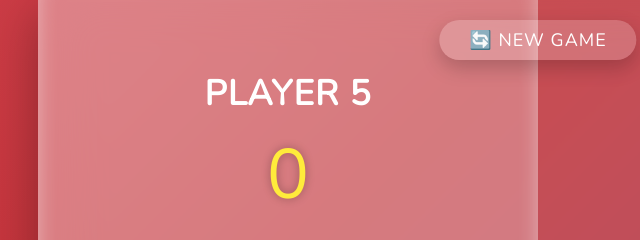
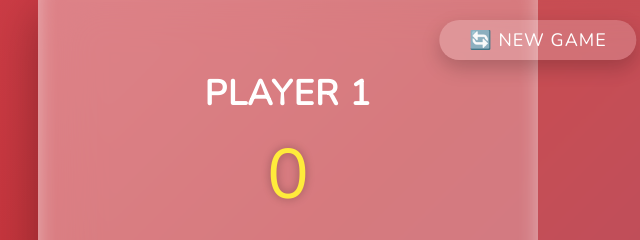
Before and after one commit to Aliyaser-Mousavi/Two-player-game, a plain HTML site: page index.html in a window 1280 px wide. Shown: the part 145-385 px from the top of the page, 102-742 px from the left. Drawn offline with nearby package versions, Linux system fonts and the light colour scheme.

Commit message:
add some codes

```diff
--- a/index.html
+++ b/index.html
@@ -10,7 +10,7 @@
   <body>
     <main>
       <section class="player player--0 player--active">
-        <h2 class="name" id="name--0">Player 5</h2>
+        <h2 class="name" id="name--0">Player 1</h2>
         <p class="score" id="score--0">0</p>
         <div class="current">
           <p class="current-label">Current</p>
```
